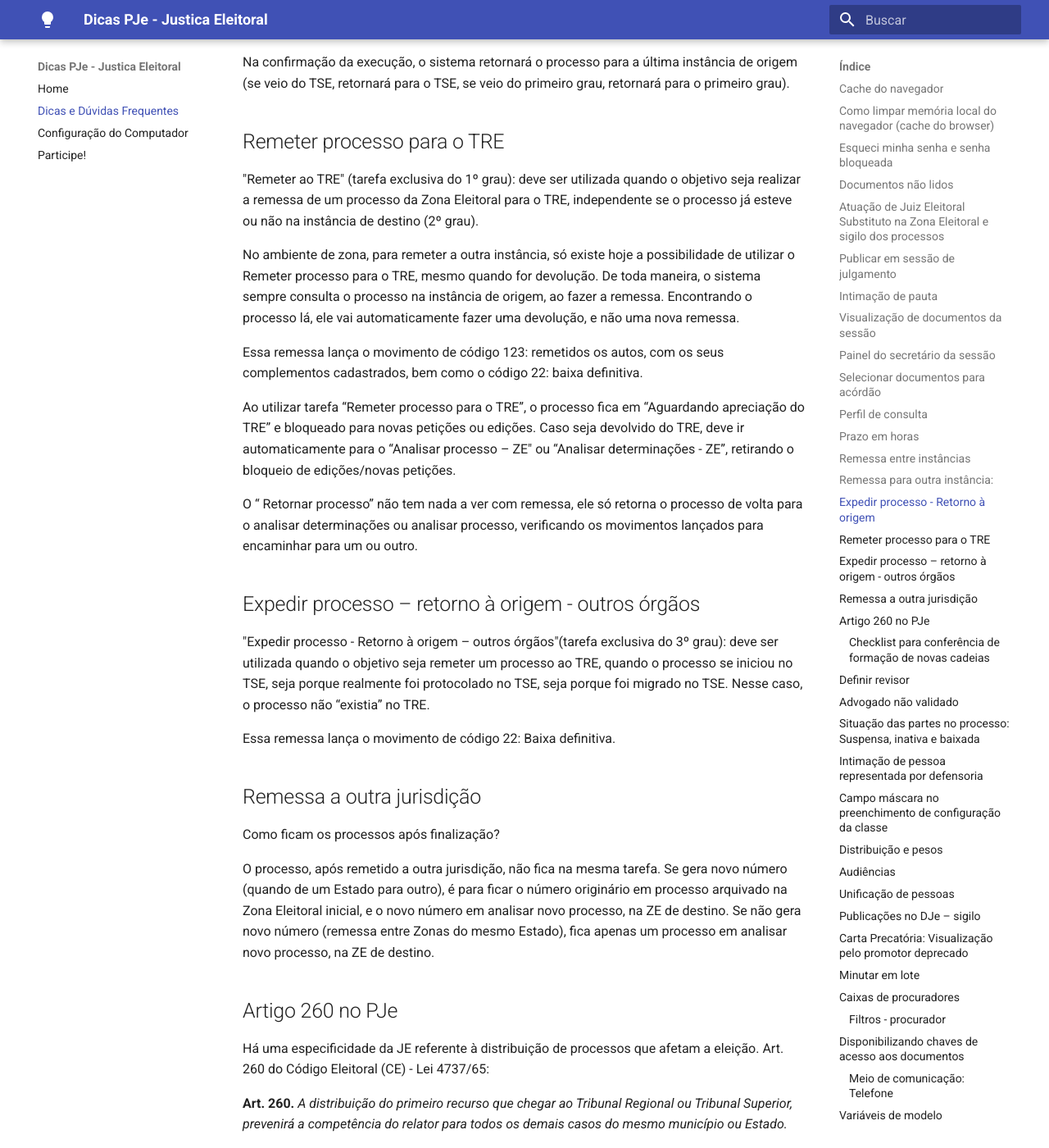
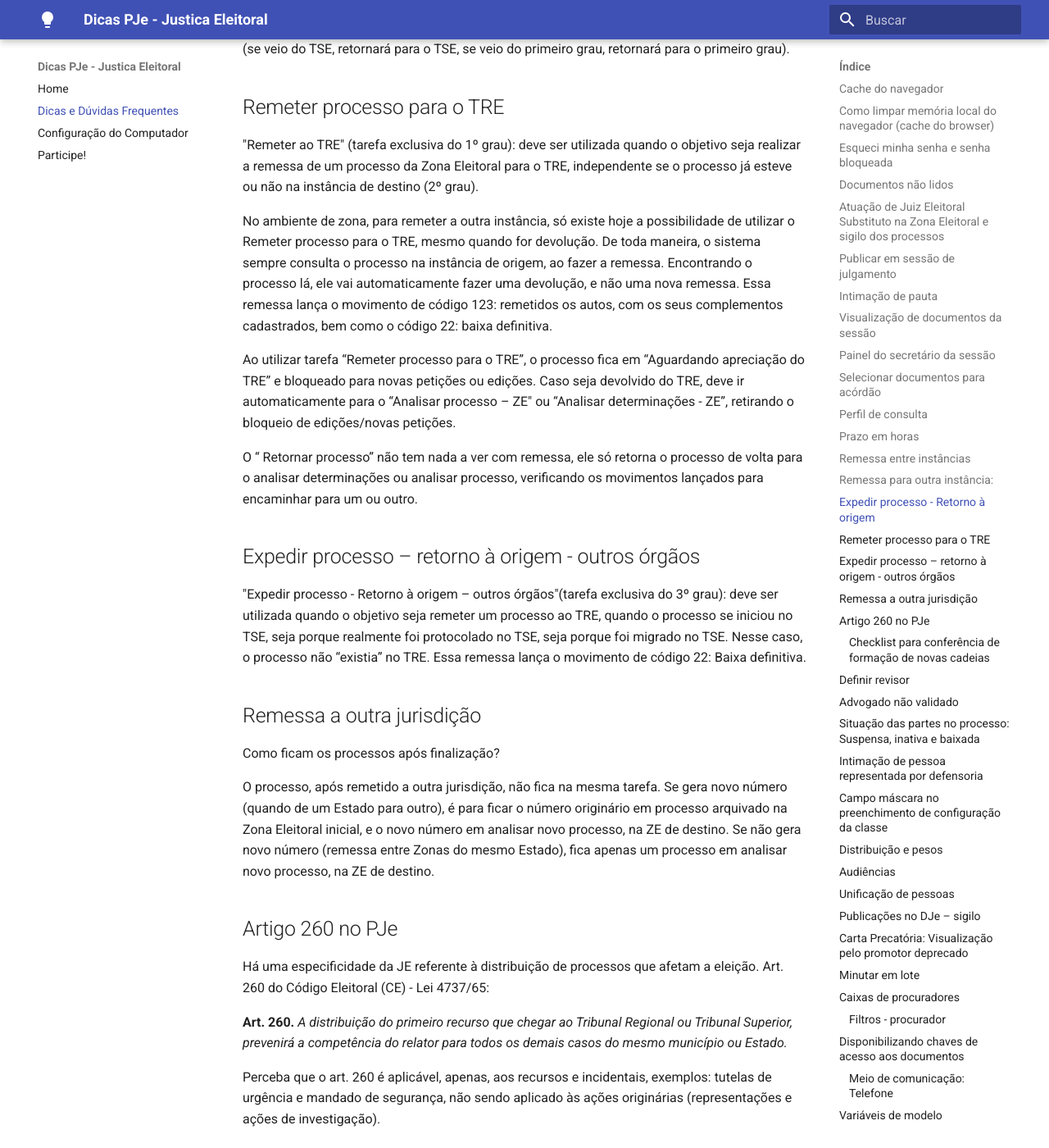
Before and after one commit to PJeJE/dicas_versao_1, an MkDocs documentation site: the page built from docs/dicas.md, in a window 1280 px wide and 1400 px high, scrolled down 20460 px. Shown: the whole window at 82% size. Built offline with MkDocs 1.6.1 and Material for MkDocs 9.7.7, drawn with Linux system fonts in a browser that asks for light colours; nearby versions of some CDN libraries; some of the changed text lies outside the part shown.

```diff
--- a/docs/dicas.md
+++ b/docs/dicas.md
@@ -83,7 +83,7 @@ O Ministério Público, como fiscal da lei, pode não ser intimado (de forma aut
 
 ## Intimação de pauta
 
-Intimação de pauta na publicação da lista e no fechamento da pauta
+Intimação de pauta na publicação da lista e no fechamento da pauta.
 
 A publicação de pauta (última aba na Relação de julgamento) no diário utiliza a pessoa Destinatário para ciência pública. A intimação não é gerada para pessoas individuais, já que aquele é um aviso geral da sessão que acontecerá.
 
@@ -182,7 +182,7 @@ Se o parâmetro  “pje:sessao:plenarioVirtual:documentoAssinado" estiver com o
 
 Os  processos  e  votos/documentos serão visualizados  no menu  “Painel  do  membro  da  OAB  na  sessão”  em  sessões contínuas quando iniciada a sessão. Se o parâmetro “pje:sessao:ocultarVotosAntecipadosNaoMagistrado” estiver marcado como false e o magistrado tiver liberado seu documento para visualização por meio da opção respectiva na tarefa, voto/documentos serão exibidos no “Painel do membro da OAB na sessão”.
 
-O Assessor de plenário pode liberar os processos e votos/documentos para que sejam visualizados no menu “Painel do membro do ministério público na sessão” do procurador que está cadastrado naquela sessão, em sessões não contínuas, quando inicia a sessão.  Se o parâmetro  “pje:sessao:ocultarVotosAntecipadosNaoMagistrado”  estiver  marcado como false, e  o  magistrado tiver liberado seu documento para visualização por meio da  opção  respectiva  na  tarefa,  voto/documentos  serão  exibidos no “Painel do membro do ministério público na sessão”.
+O Assessor de plenário pode liberar os processos e votos/documentos para que sejam visualizados no menu “Painel do membro do ministério público na sessão” do procurador que está cadastrado naquela sessão, em sessões não contínuas, quando  inicia a sessão.  Se o parâmetro  “pje:sessao:ocultarVotosAntecipadosNaoMagistrado”  estiver  marcado como false, e  o  magistrado tiver liberado seu documento para visualização por meio da  opção  respectiva  na  tarefa,  voto/documentos  serão  exibidos no “Painel do membro do ministério público na sessão”.
 
 O Assessor de plenário pode liberar o processo para ser visualizado no menu “Púlpito de sustentação oral” em julgamentos de sessões não contínuas quando colocar o processo “Em julgamento” (ícone balancinha sendo exibido).
 
@@ -194,7 +194,7 @@ De ordem da assessora-chefe da Assessoria do PJe, informamos que a versão dispo
 
 Para as sessões  iniciadas,  virtuais ou não,  o painel da OAB e do MP  exibe documentos de relatório, voto e ementa produzidos pelos gabinetes,  desde  que liberados  para visualização.
 
-Conforme  já  ocorria  antes  dessa melhoria,  a liberação de visualização dos documentos é realizada pelo gabinete,  a partir das opções já existentes "Liberar relatório", "Liberar ementa" e Liberar voto", disponíveis nas tarefas de conferência dos documentos.
+Conforme  já  ocorria  antes  dessa melhoria,  a liberação de visualização dos documentos é realizada pelo  gabinete,  a partir das opções já existentes "Liberar relatório", "Liberar ementa" e Liberar voto", disponíveis nas tarefas de conferência dos documentos.
 
 A liberação pode ocorrer por documento, ou seja, o gabinete pode escolher liberar apenas o relatório, assim como pode escolher não liberar documento algum.
 
@@ -396,7 +400,7 @@ O prazo em horas, no PJe,  tem problemas que necessitam de correção, e enquant
 Sem que isso impacte diretamente na questão e na necessidade de evolução do sistema, a jurisprudência do TSE é bem farta no que se refere à conversão de prazos em horas
 para prazos em dias:
 
-TSE - Agravo Regimental em Agravo de Instrumento AgR-AI 85876 GO (TSE)
+TSE - Agravo Regimental em Agravo de Instrumento AgR-AI 85876 GO (TSE).
 
 Jurisprudência • Data de publicação: 11/02/2011.
 
@@ -415,9 +419,7 @@ TSE - RESPE: 69795520106060000 Fortaleza/CE 17632012, Relator: Min. Henrique Nev
 
 “Remessa para outra instância” tarefa exclusiva do PJE de 2º grau, deve ser utilizada quando o objetivo seja enviar um processo que tenha iniciado no TRE, para o TSE. Deve ser utilizada também, quando o processo foi iniciado físico na Zona Eleitoral, migrado no TRE, e precisa descer para o 1º.
 
-Essa tarefa permite que se protocole um “novo processo” no destino, com classes e assuntos específicos e com  novas configurações de partes. As classes exibidas são as que estejam configuradas na instância de destino como remessa entre instâncias  “Sim”. Caso a classe selecionada esteja configurada no destino com a marcação  “exige numeração própria”, um novo número de processo será gerado.
-
-Essa remessa lança o movimento de código 123: remetidos os autos, com os seus complementos cadastrados, bem como o código 22: baixa definitiva.
+Essa tarefa permite que se protocole um “novo processo” no destino, com classes e assuntos específicos e com  novas configurações de partes. As classes exibidas são as que estejam configuradas na instância de destino como remessa entre instâncias  “Sim”. Caso a classe selecionada esteja configurada no destino com a marcação  “exige numeração própria”, um novo número de processo será gerado. Essa remessa lança o movimento de código 123: remetidos os autos, com os seus complementos cadastrados, bem como o código 22: baixa definitiva.
 
 Após a confirmação, o sistema movimentará o processo para a tarefa “Aguardando apreciação de outra instância” e ficará bloqueado para novas petições ou edições.
 
@@ -451,9 +453,7 @@ Na confirmação da execução, o sistema retornará o processo para a última i
 "Remeter ao TRE" (tarefa exclusiva do 1º grau): deve ser utilizada quando o objetivo seja realizar a remessa de um processo da Zona Eleitoral para o TRE, independente se o processo já esteve ou não na instância de destino (2º grau).
 
 No ambiente de zona, para remeter a outra instância, só existe hoje a possibilidade de utilizar o Remeter processo para o TRE, mesmo quando for devolução. De toda maneira,
-o sistema  sempre consulta o processo na instância de origem, ao fazer a remessa.  Encontrando o processo lá, ele vai automaticamente  fazer  uma devolução, e não uma nova remessa.
-
-Essa remessa lança o movimento de código 123: remetidos os autos, com os seus complementos cadastrados, bem como o código 22: baixa definitiva.
+o sistema  sempre consulta o processo na instância de origem, ao fazer a remessa.  Encontrando o processo lá, ele vai automaticamente  fazer  uma devolução, e não uma nova remessa. Essa remessa lança o movimento de código 123: remetidos os autos, com os seus complementos cadastrados, bem como o código 22: baixa definitiva.
 
 Ao utilizar tarefa “Remeter processo para o TRE”, o processo fica em “Aguardando apreciação do TRE” e bloqueado para novas petições ou edições. Caso seja devolvido do TRE, deve ir automaticamente para o “Analisar processo – ZE" ou “Analisar determinações - ZE”, retirando o bloqueio de edições/novas petições.
 
@@ -461,9 +461,7 @@ O “ Retornar processo”  não tem nada a ver com remessa, ele só retorna o p
 
 ## Expedir processo – retorno à origem - outros órgãos
 
-"Expedir processo - Retorno à origem – outros órgãos"(tarefa exclusiva do 3º grau): deve ser utilizada quando o objetivo seja remeter um processo ao TRE, quando o processo se iniciou no TSE, seja porque realmente foi protocolado no TSE, seja porque foi migrado no TSE. Nesse caso, o processo não “existia” no TRE.
-
-Essa remessa lança o movimento de código 22: Baixa definitiva.
+"Expedir processo - Retorno à origem – outros órgãos"(tarefa exclusiva do 3º grau): deve ser utilizada quando o objetivo seja remeter um processo ao TRE, quando o processo se iniciou no TSE, seja porque realmente foi protocolado no TSE, seja porque foi migrado no TSE. Nesse caso, o processo não “existia” no TRE. Essa remessa lança o movimento de código 22: Baixa definitiva.
 
 
 ## Remessa a outra jurisdição
```
Also changed, not shown: other parts of docs/dicas.md (+7 -3 lines).
